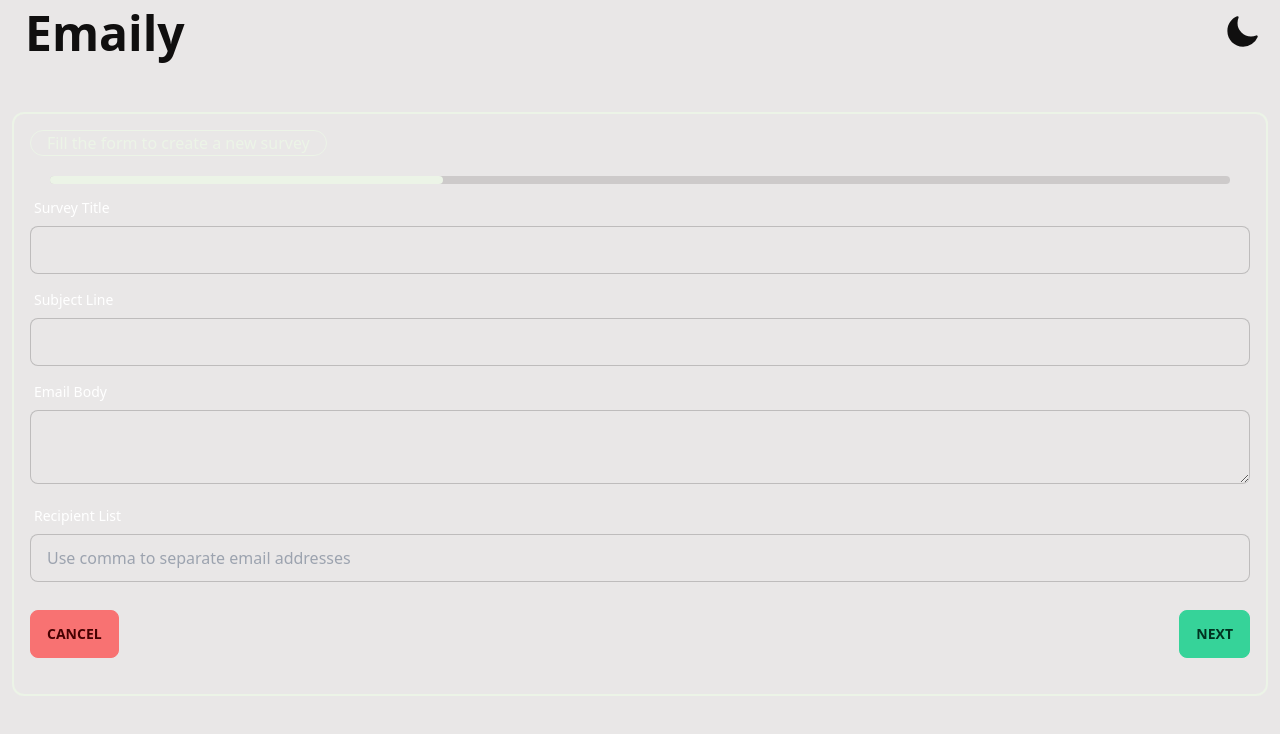
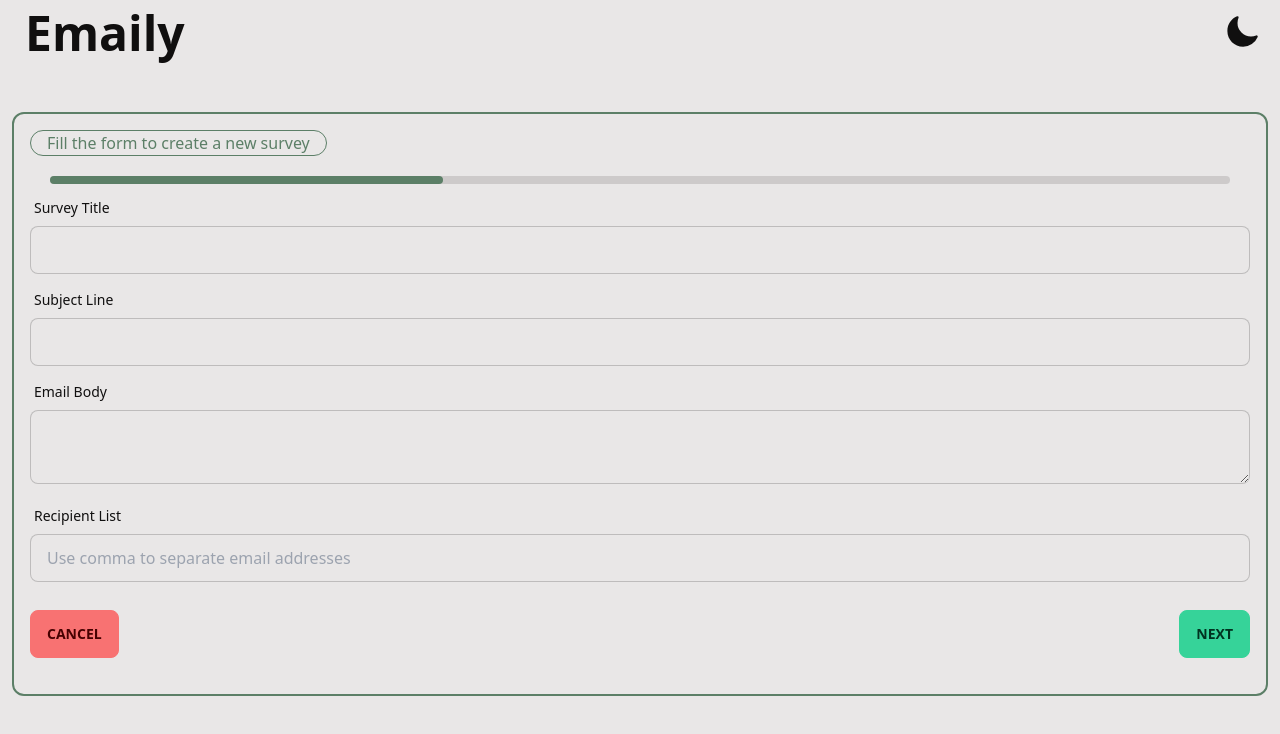
Before and after one commit to sdsubhajitdas/Emaily, a React (Create React App) app in the folder client/: page /surveys/new in a window 1280 px wide. Shown: the top 734 px of the page. Built offline with nearby package versions, Linux system fonts and the light colour scheme; no server answers.

Commit message:
Updated CSS to support both themes

```diff
--- a/client/src/components/Dashboard.js
+++ b/client/src/components/Dashboard.js
@@ -7,9 +7,9 @@ export default function Dashboard() {
     <div>
       <h2 className="my-7 text-center">Dashboard</h2>
       <SurveyList />
-      <div className="bg-secondary h-14 w-14 rounded-full	drop-shadow-2xl fixed lg:bottom-20 lg:right-40 bottom-10 right-10">
+      <div className="bg-base-300 dark:bg-secondary h-14 w-14 rounded-full drop-shadow-2xl fixed lg:bottom-20 lg:right-40 bottom-10 right-10">
         <Link to="/surveys/new">
-          <PlusIcon className="p-2.5 text-white" />
+          <PlusIcon className="p-2.5  text-gray-700 dark:text-white" />
         </Link>
       </div>
     </div>
--- a/client/src/components/ThemeToggler.js
+++ b/client/src/components/ThemeToggler.js
@@ -11,7 +11,8 @@ export default function ThemeToggler() {
   const [theme, setTheme] = useState(storedTheme);
 
   useEffect(() => {
-    document.body.setAttribute("data-theme", theme);
+    document.documentElement.setAttribute("data-theme", theme);
+    document.documentElement.setAttribute("class", theme);
   }, [theme]);
 
   function toggleTheme() {
--- a/client/src/components/surveys/NewSurvey.js
+++ b/client/src/components/surveys/NewSurvey.js
@@ -77,10 +77,10 @@ export default function NewSurvey({ pageNext }) {
       {getFormInputFields(FORM_FIELD_DETAILS)}
       <div className="flex justify-between">
         <Link to="/surveys">
-          <button className="btn btn-error my-5">Cancel</button>
+          <button className="btn btn-error my-5 dark:text-white">Cancel</button>
         </Link>
 
-        <button className="btn btn-success my-5" type="submit">
+        <button className="btn btn-success my-5 dark:text-white" type="submit">
           Next
         </button>
       </div>
--- a/client/src/components/surveys/ReviewSurvey.js
+++ b/client/src/components/surveys/ReviewSurvey.js
@@ -44,11 +44,17 @@ export default function ReviewSurvey({ pagePrevious, sendSurvey }) {
     <div className="form-control">
       {getFormInputFields(FORM_FIELD_DETAILS)}
       <div className="flex justify-between">
-        <button className="btn btn-error my-5" onClick={pagePrevious}>
+        <button
+          className="btn btn-error my-5 dark:text-white"
+          onClick={pagePrevious}
+        >
           Back
         </button>
 
-        <button className="btn btn-success my-5" onClick={sendSurvey}>
+        <button
+          className="btn btn-success my-5 dark:text-white"
+          onClick={sendSurvey}
+        >
           Send Survey
         </button>
       </div>
--- a/client/src/components/surveys/ReviewSurveyField.js
+++ b/client/src/components/surveys/ReviewSurveyField.js
@@ -17,7 +17,7 @@ export default function ReviewSurveyField({ label, value, elementType }) {
               (email) =>
                 email && (
                   <div
-                    className="badge badge-lg badge-warning badge-outline"
+                    className="badge badge-lg badge-outline border-yellow-700 dark:border-warning text-yellow-700 dark:text-warning"
                     key={email}
                   >
                     {email}
@@ -43,7 +43,7 @@ export default function ReviewSurveyField({ label, value, elementType }) {
   return (
     <div className="mb-2">
       <label className="label">
-        <span className="label-text text-white">{label}</span>
+        <span className="label-text dark:text-white">{label}</span>
       </label>
       {getRenderElement(elementType)}
     </div>
--- a/client/src/components/surveys/SurveyField.js
+++ b/client/src/components/surveys/SurveyField.js
@@ -33,11 +33,13 @@ export default function SurveyField({
   return (
     <div className="mb-2">
       <label className="label">
-        <span className="label-text text-white">{label}</span>
+        <span className="label-text dark:text-white">{label}</span>
       </label>
       {getRenderElement(elementType)}
       <label className={!error ? "hidden" : "label"}>
-        <span className="label-text-alt text-error">{error}</span>
+        <span className="label-text-alt text-red-700 dark:text-error">
+          {error}
+        </span>
       </label>
     </div>
   );
--- a/client/src/components/surveys/SurveyForm.js
+++ b/client/src/components/surveys/SurveyForm.js
@@ -50,13 +50,13 @@ export default function SurveyForm() {
   }, [dispatch]);
 
   return (
-    <div className="border-secondary rounded-xl border-2 p-4">
-      <span className="badge badge-secondary badge-lg badge-outline px-4 py-3">
+    <div className="border-primary dark:border-secondary rounded-xl border-2 p-4">
+      <span className="badge border-primary dark:border-secondary text-primary dark:text-secondary badge-lg badge-outline px-4 py-3">
         {HEADERS[page]}
       </span>
 
       <progress
-        className="progress progress-secondary w-full px-5 mt-5"
+        className="progress progress-primary dark:progress-secondary w-full px-5 mt-5"
         value={page}
         max="3"
       />
--- a/client/tailwind.config.js
+++ b/client/tailwind.config.js
@@ -19,6 +19,7 @@ module.exports = {
     }),
     require("daisyui"),
   ],
+  darkMode: "class",
   daisyui: {
     themes: ["garden", "dark"],
     darkTheme: "dark",
```
